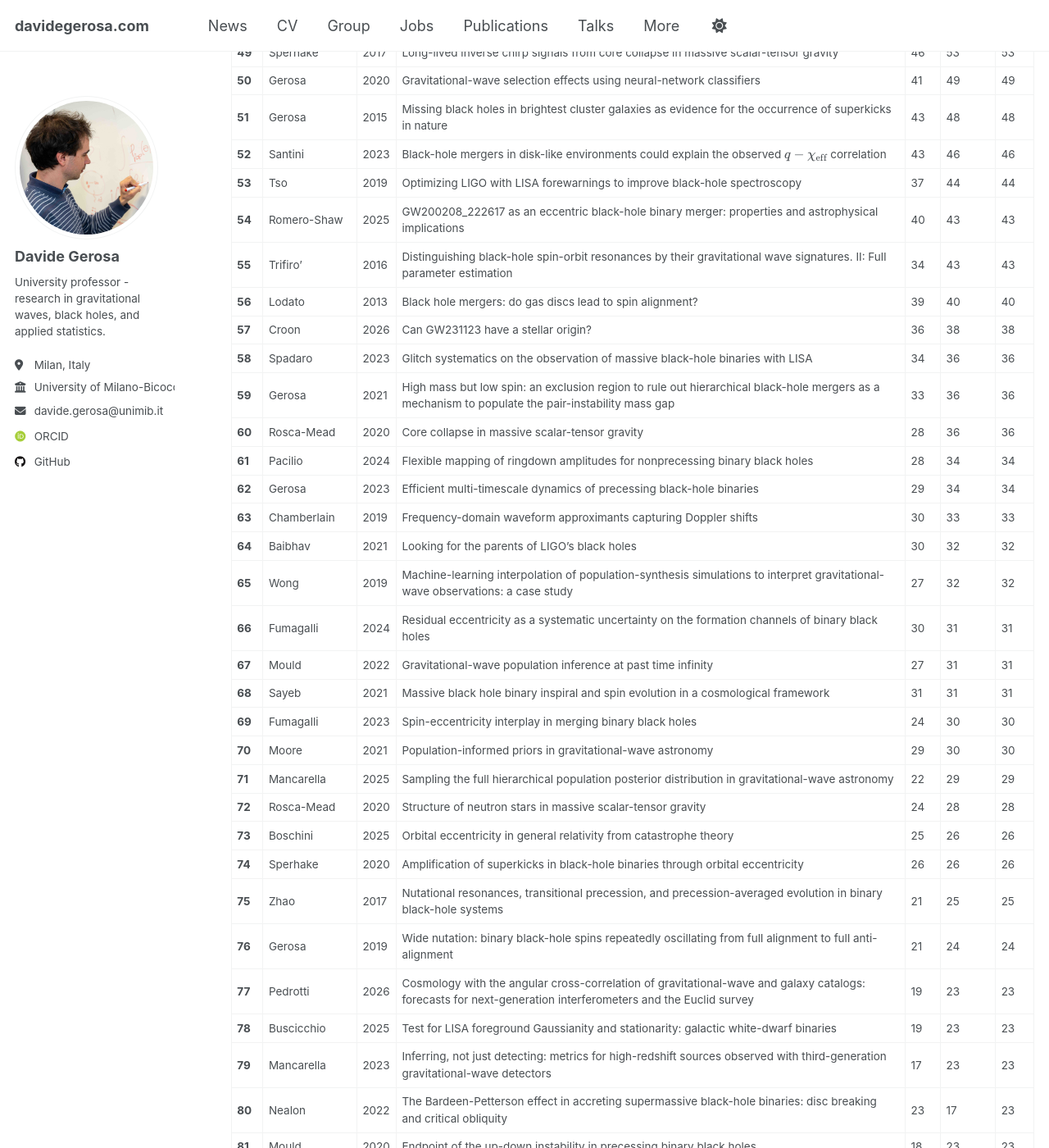
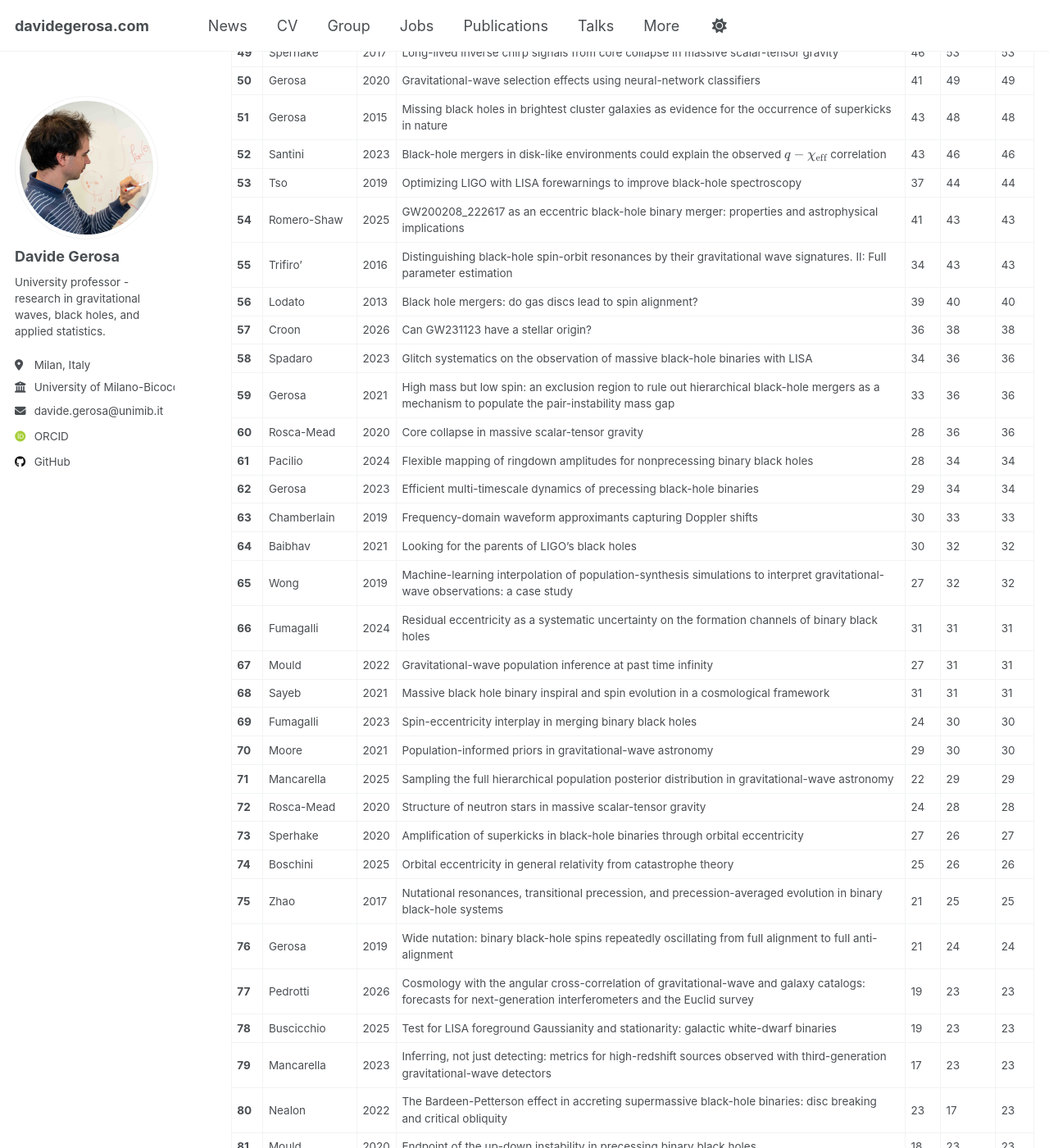
Before and after one commit to dgerosa/website, a Jekyll site: the page built from _pages/citations.md, in a window 1280 px wide and 1400 px high, scrolled down 2455 px. Shown: the whole window at 82% size. Built offline with Jekyll 4.4.1, drawn with Linux system fonts in a browser that asks for light colours; some web fonts are replaced; some of the changed text lies outside the part shown.

Commit message:
Website update from workflow

```diff
--- a/_pages/_citations.md
+++ b/_pages/_citations.md
@@ -62,7 +62,7 @@
 | **51** | Gerosa | 2015 | Missing black holes in brightest cluster galaxies as evidence for the occurrence of superkicks in nature | 43 | 48 | 48 |
 | **52** | Santini | 2023 | Black-hole mergers in disk-like environments could explain the observed $$q-\chi_\mathrm{eff}$$ correlation | 43 | 46 | 46 |
 | **53** | Tso | 2019 | Optimizing LIGO with LISA forewarnings to improve black-hole spectroscopy | 37 | 44 | 44 |
-| **54** | Romero-Shaw | 2025 | GW200208_222617 as an eccentric black-hole binary merger: properties and astrophysical implications | 40 | 43 | 43 |
+| **54** | Romero-Shaw | 2025 | GW200208_222617 as an eccentric black-hole binary merger: properties and astrophysical implications | 41 | 43 | 43 |
 | **55** | Trifiro' | 2016 | Distinguishing black-hole spin-orbit resonances by their gravitational wave signatures. II: Full parameter estimation | 34 | 43 | 43 |
 | **56** | Lodato | 2013 | Black hole mergers: do gas discs lead to spin alignment? | 39 | 40 | 40 |
 | **57** | Croon | 2026 | Can GW231123 have a stellar origin? | 36 | 38 | 38 |
@@ -74,15 +74,15 @@
 | **63** | Chamberlain | 2019 | Frequency-domain waveform approximants capturing Doppler shifts | 30 | 33 | 33 |
 | **64** | Baibhav | 2021 | Looking for the parents of LIGO's black holes | 30 | 32 | 32 |
 | **65** | Wong | 2019 | Machine-learning interpolation of population-synthesis simulations to interpret gravitational-wave observations: a case study | 27 | 32 | 32 |
-| **66** | Fumagalli | 2024 | Residual eccentricity as a systematic uncertainty on the formation channels of binary black holes | 30 | 31 | 31 |
+| **66** | Fumagalli | 2024 | Residual eccentricity as a systematic uncertainty on the formation channels of binary black holes | 31 | 31 | 31 |
 | **67** | Mould | 2022 | Gravitational-wave population inference at past time infinity | 27 | 31 | 31 |
 | **68** | Sayeb | 2021 | Massive black hole binary inspiral and spin evolution in a cosmological framework | 31 | 31 | 31 |
 | **69** | Fumagalli | 2023 | Spin-eccentricity interplay in merging binary black holes | 24 | 30 | 30 |
 | **70** | Moore | 2021 | Population-informed priors in gravitational-wave astronomy | 29 | 30 | 30 |
 | **71** | Mancarella | 2025 | Sampling the full hierarchical population posterior distribution in gravitational-wave astronomy | 22 | 29 | 29 |
 | **72** | Rosca-Mead | 2020 | Structure of neutron stars in massive scalar-tensor gravity | 24 | 28 | 28 |
-| **73** | Boschini | 2025 | Orbital eccentricity in general relativity from catastrophe theory | 25 | 26 | 26 |
-| **74** | Sperhake | 2020 | Amplification of superkicks in black-hole binaries through orbital eccentricity | 26 | 26 | 26 |
+| **73** | Sperhake | 2020 | Amplification of superkicks in black-hole binaries through orbital eccentricity | 27 | 26 | 27 |
+| **74** | Boschini | 2025 | Orbital eccentricity in general relativity from catastrophe theory | 25 | 26 | 26 |
 | **75** | Zhao | 2017 | Nutational resonances, transitional precession, and precession-averaged evolution in binary black-hole systems | 21 | 25 | 25 |
 | **76** | Gerosa | 2019 | Wide nutation: binary black-hole spins repeatedly oscillating from full alignment to full anti-alignment | 21 | 24 | 24 |
 | **77** | Pedrotti | 2026 | Cosmology with the angular cross-correlation of gravitational-wave and galaxy catalogs: forecasts for next-generation interferometers and the Euclid survey | 19 | 23 | 23 |
```
Also changed, not shown: other parts of _pages/_citations.md (+10 -10 lines), _pages/_group.md (+1 -1 lines), _pages/_publications.md (+1 -1 lines), _pages/_talks.md (+1 -1 lines).
